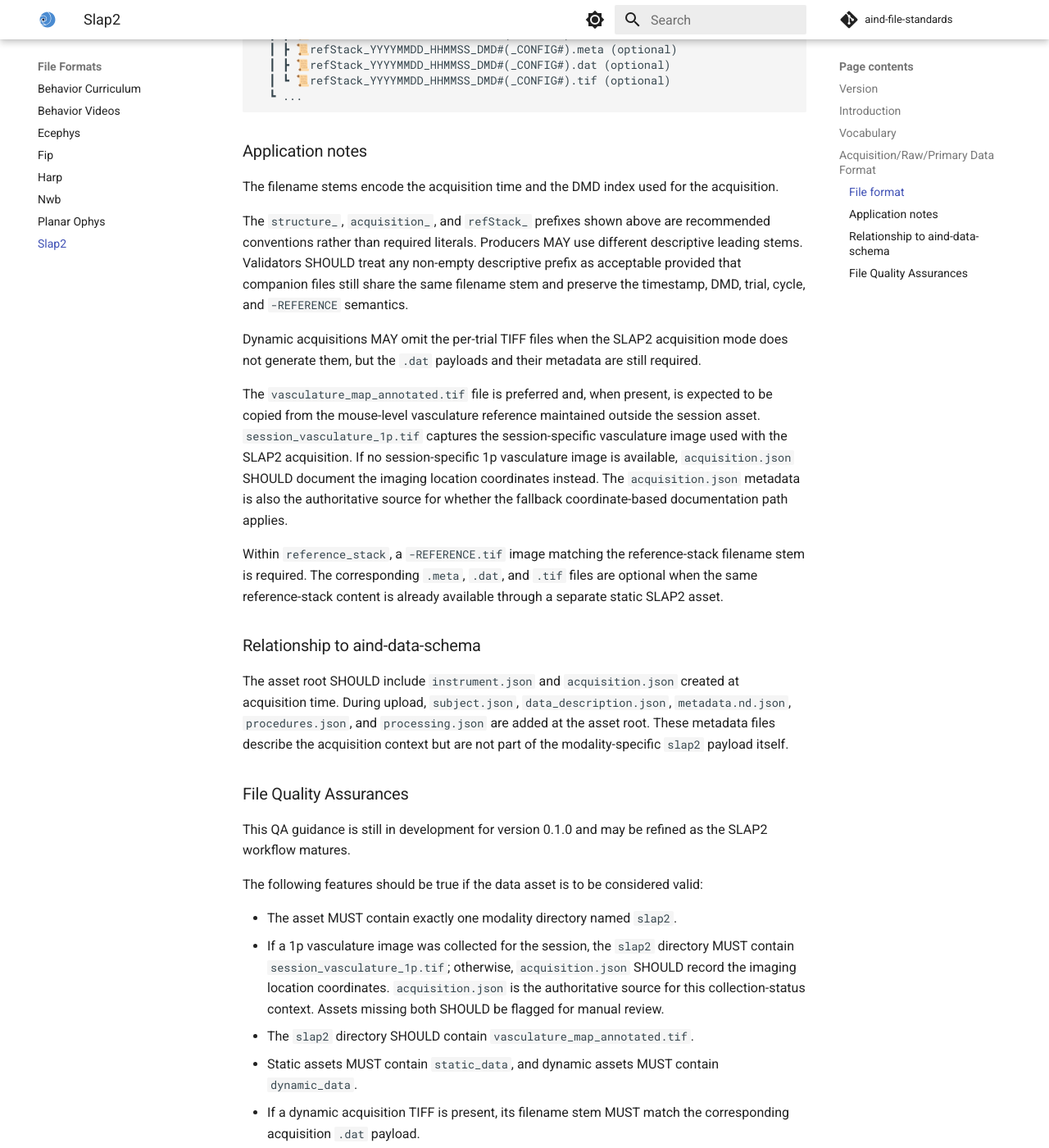
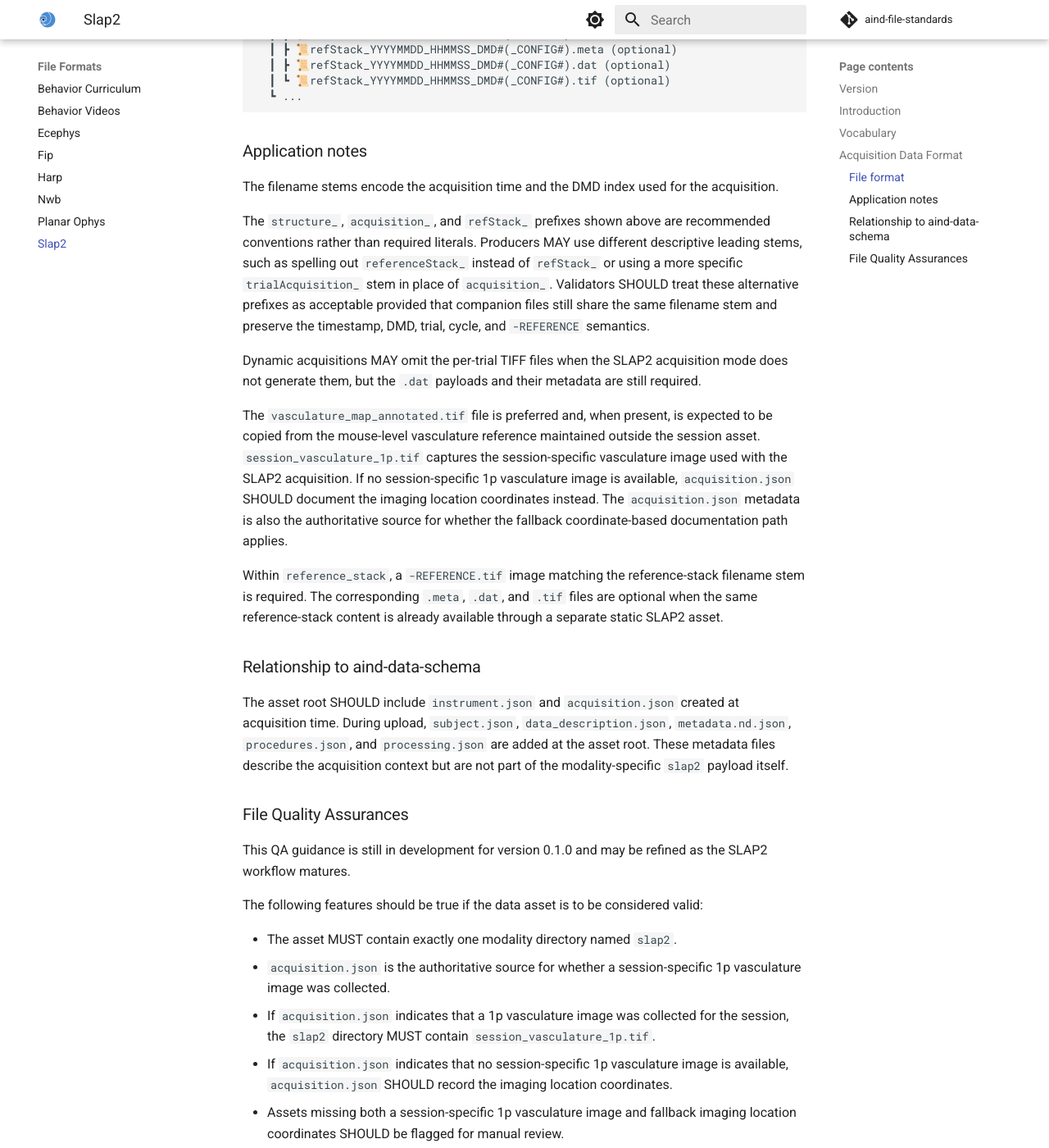
Before and after one commit to AllenNeuralDynamics/aind-file-standards, an MkDocs documentation site: the page built from docs/file_formats/slap2.md, in a window 1280 px wide and 1400 px high, scrolled down 1893 px. Shown: the whole window at 82% size. Built offline with MkDocs 1.6.1 and Material for MkDocs 9.7.7, drawn with Linux system fonts in a browser that asks for light colours; comment, search, counter and statistics services are not loaded; some of the changed text lies outside the part shown.

Commit message:
docs: polish SLAP2 validation rules

```diff
--- a/docs/file_formats/slap2.md
+++ b/docs/file_formats/slap2.md
@@ -24,7 +24,7 @@ The `reference_stack` subdirectory within `slap2/dynamic_data`.
 It contains the required reference image for the dynamic acquisition.
 It MAY also include companion stack files when those files are not already captured in a separate static SLAP2 asset.
 
-## Acquisition/Raw/Primary Data Format
+## Acquisition Data Format
 
 Following SciComp standards, SLAP2 data MUST be saved in the `slap2` modality folder. The timestamped session directory is the data asset root and contains the AIND metadata files for the acquisition. Other modality folders, such as `behavior` and `behavior-videos`, MAY exist alongside `slap2` and SHOULD follow their own standards.
 
@@ -71,7 +71,7 @@ Dynamic SLAP2 experiment assets MUST store their modality-specific files in `sla
 
 The filename stems encode the acquisition time and the DMD index used for the acquisition.
 
-The `structure_`, `acquisition_`, and `refStack_` prefixes shown above are recommended conventions rather than required literals. Producers MAY use different descriptive leading stems. Validators SHOULD treat any non-empty descriptive prefix as acceptable provided that companion files still share the same filename stem and preserve the timestamp, DMD, trial, cycle, and `-REFERENCE` semantics.
+The `structure_`, `acquisition_`, and `refStack_` prefixes shown above are recommended conventions rather than required literals. Producers MAY use different descriptive leading stems, such as spelling out `referenceStack_` instead of `refStack_` or using a more specific `trialAcquisition_` stem in place of `acquisition_`. Validators SHOULD treat these alternative prefixes as acceptable provided that companion files still share the same filename stem and preserve the timestamp, DMD, trial, cycle, and `-REFERENCE` semantics.
 
 Dynamic acquisitions MAY omit the per-trial TIFF files when the SLAP2 acquisition mode does not generate them, but the `.dat` payloads and their metadata are still required.
 
@@ -90,7 +90,10 @@ This QA guidance is still in development for version 0.1.0 and may be refined as
 The following features should be true if the data asset is to be considered valid:
 
 - The asset MUST contain exactly one modality directory named `slap2`.
-- If a 1p vasculature image was collected for the session, the `slap2` directory MUST contain `session_vasculature_1p.tif`; otherwise, `acquisition.json` SHOULD record the imaging location coordinates. `acquisition.json` is the authoritative source for this collection-status context. Assets missing both SHOULD be flagged for manual review.
+- `acquisition.json` is the authoritative source for whether a session-specific 1p vasculature image was collected.
+- If `acquisition.json` indicates that a 1p vasculature image was collected for the session, the `slap2` directory MUST contain `session_vasculature_1p.tif`.
+- If `acquisition.json` indicates that no session-specific 1p vasculature image is available, `acquisition.json` SHOULD record the imaging location coordinates.
+- Assets missing both a session-specific 1p vasculature image and fallback imaging location coordinates SHOULD be flagged for manual review.
 - The `slap2` directory SHOULD contain `vasculature_map_annotated.tif`.
 - Static assets MUST contain `static_data`, and dynamic assets MUST contain `dynamic_data`.
 - If a dynamic acquisition TIFF is present, its filename stem MUST match the corresponding acquisition `.dat` payload.
```
